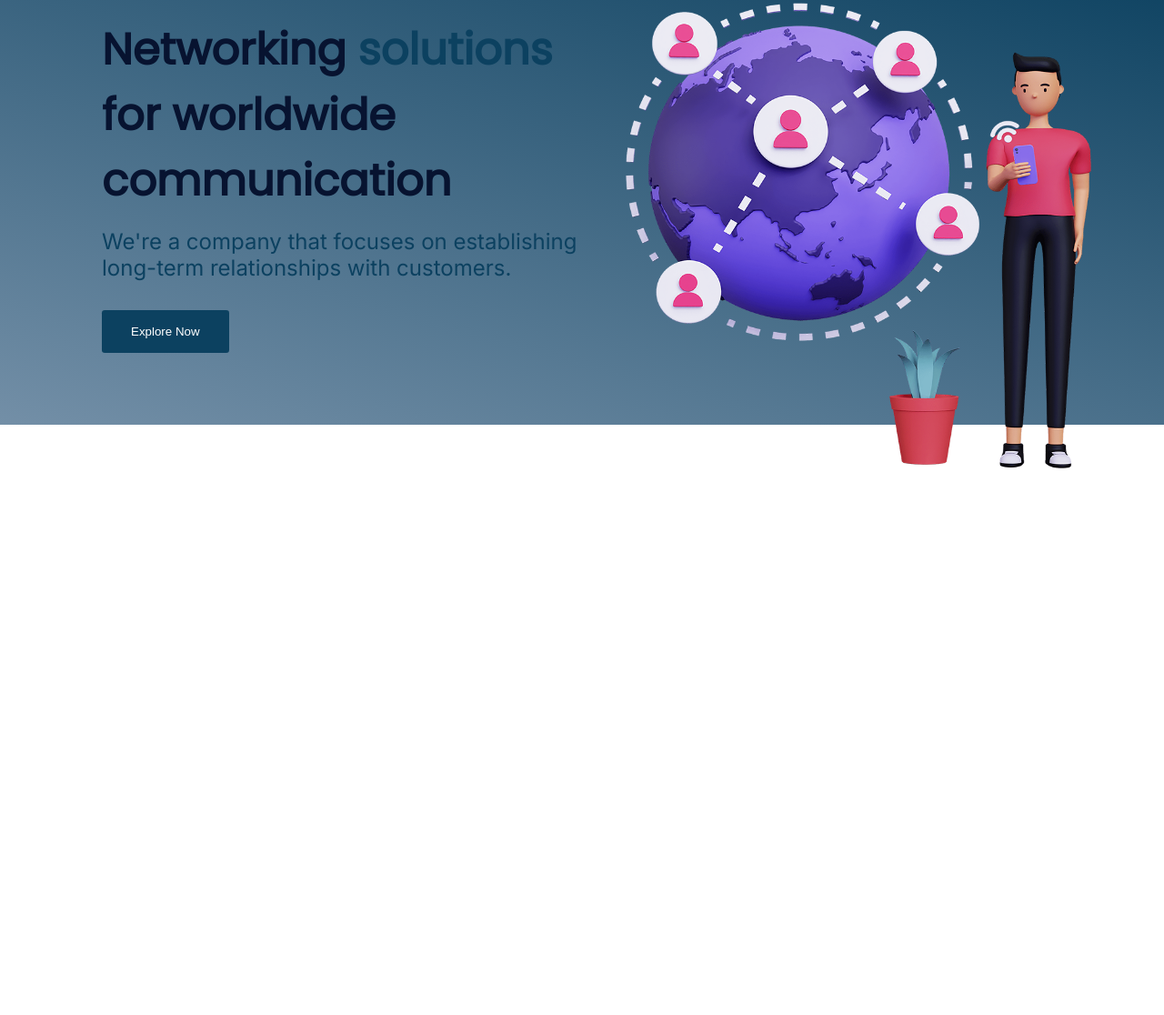
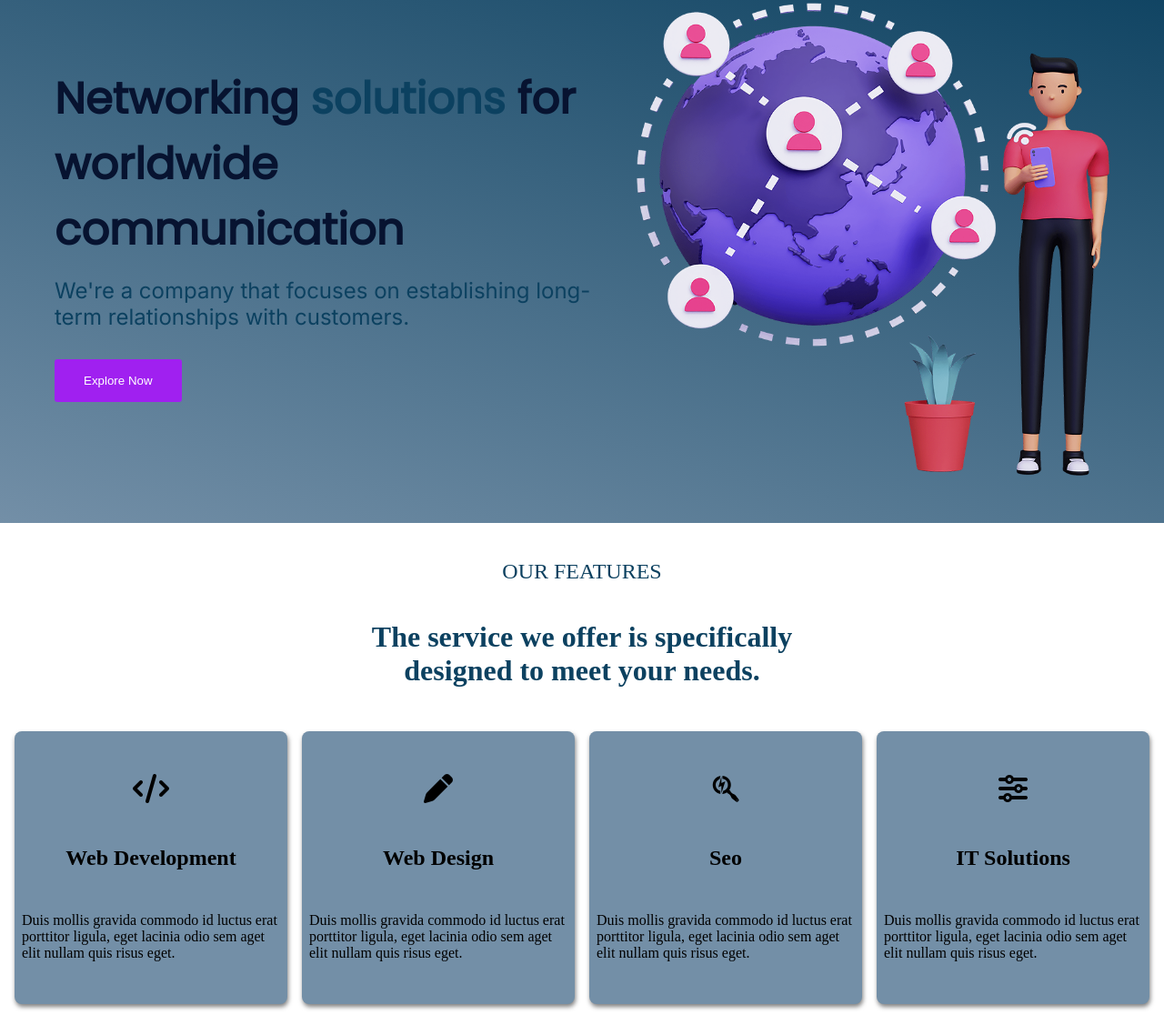
Before and after one commit to Din1998/Html-css-row-template, a website: page index.html in a window 1280 px wide. Shown: the part 110-1226 px from the top of the page at 91% size. Before the commit the page ends 800 px from the top, so only its background shows below. Drawn offline with Linux system fonts and the light colour scheme.

Commit message:
add feature section

```diff
--- a/gulpfile.js
+++ b/gulpfile.js
@@ -2,13 +2,13 @@ const {src,dest,watch,series} = require('gulp');
 const sass = require('gulp-sass')(require('sass'));
 
 function buildStyle() {
-  return src('*.scss')
+  return src('projectUiLib/**/*.scss')
   .pipe(sass())
   .pipe(dest('css'))
 }
 
 function watchTask() {
-  watch(['*.scss'],buildStyle)
+  watch(['projectUiLib/**/*.scss'],buildStyle)
 }
 
 exports.default = series(buildStyle,watchTask);
--- a/index.html
+++ b/index.html
@@ -26,6 +26,7 @@
         <a href="#"><i class="fa-brands fa-twitter"></i></a>
       </div>
     </div>
+    <!-- hero section -->
     <section class="hero_ui">
       <div class="heroUi_wraper">
         <div class="hero_text_content">
@@ -34,13 +35,43 @@
           <div class="hero_btn_wraper">
             <button class="hero_btn">Explore Now</button>
           </div>
-
         </div>
         <div class="hero_img_content">
           <img class="hero_img" src="./Assist/3d6.png"/>
         </div>
       </div>
     </section>
+    <!-- feature section -->
+    <section class="feture">
+      <div class="">
+        <div class="feature_text_box">
+          <span class="feature_title">OUR FEATURES</span>
+          <h1 class="feature_content">The service we offer is specifically designed to meet your needs.</h1>
+        </div>
+        <div class="card">
+          <div class="card_body">
+            <i class="fa-solid fa-code"></i>
+            <h1>Web Development</h1>
+            <p>Duis mollis gravida commodo id luctus erat porttitor ligula, eget lacinia odio sem aget elit nullam quis risus eget.</p>
+          </div>
+          <div class="card_body">
+            <i class="fa-solid fa-pen"></i>
+            <h1>Web Design</h1>
+            <p>Duis mollis gravida commodo id luctus erat porttitor ligula, eget lacinia odio sem aget elit nullam quis risus eget.</p>
+          </div>
+          <div class="card_body">
+            <i class="fa-brands fa-searchengin"></i>
+            <h1>Seo</h1>
+            <p>Duis mollis gravida commodo id luctus erat porttitor ligula, eget lacinia odio sem aget elit nullam quis risus eget.</p>
+          </div>
+          <div class="card_body">
+            <i class="fa-sharp fa-solid fa-sliders"></i>
+            <h1>IT Solutions</h1>
+            <p>Duis mollis gravida commodo id luctus erat porttitor ligula, eget lacinia odio sem aget elit nullam quis risus eget.</p>
+          </div>
+        </div>
+      </div>
+    </section>
   </div>
 </body>
 </html>
--- a/index.scss
+++ /dev/null
@@ -1,126 +0,0 @@
-@import'variables';
-
-*{
-  margin: 0;
-  padding: 0;
-
-}
-
-.nav_bar{
-  height: 4rem;
-  font-family: $--base-heading-Font;
-  color: $--base-heading-color;
-  display: flex;
-  flex-direction: row;
-  justify-content: space-around;
-  align-items: center;
-  border-bottom: 1px solid $--base-btn-color;
-  background-color: $--base-page-background;
-}
-
-nav{
-  display: flex;
-  flex-direction: row;
-  justify-content: space-around;
-
-  a{
-    padding: 0px 12px;
-    text-decoration: none;
-    color: $--base-heading-color;
-    font-size: $--base-navFont-size;
-    font-family: $--base-navFont-weight;
-  }
-}
-
-nav{
-  a:hover{
-    transform: translateY(0.2rem);
-    transition: 0.8s all;
-  }
-}
-
-.nav_icon{
-  width: 4rem;
-  display: flex;
-  flex-direction: row;
-  justify-content: space-between;
-  a{
-    text-decoration: none;
-    color: $--base-heading-color;
-    i{
-      font-size: 1.5rem;
-    }
-  }
-}
-
-.nav_icon{
-    a:hover{
-      transform: translateY(0.2rem);
-      transition: 0.5s all;
-    }
-}
-
-
-//Hero ui
-.hero_ui{
-  height: 32rem;
-  background-image: $--base-linear-background;
-  padding: $--base-padding;
-
-}
-
-.heroUi_wraper{
-  width: 100%;
-  height: 26rem;
-  padding: 3rem 0rem;
-  display: flex;
-  flex-direction: row;
-
-}
-
-.hero_text_content{
-  padding: 0rem 2rem;
-  display: flex;
-  flex-direction: column;
-  justify-content: center;
-  span{
-    color: $--base-span-color;
-  }
-
-  h1{
-    font-family: $--base-heading-Font;
-    font-family: 600;
-    font-size: 3rem;
-    text-align: left;
-    color: $--base-heading-color;
-  }
-  p{
-    padding: 1rem 0rem;
-    font-family: $--base-title-Font;
-    font-size: 1.5rem;
-    color: $--base-title-color;
-  }
-}
-
-.hero_btn_wraper{
-  padding: 1rem 0rem;
-}
-
-.hero_btn{
-  background: $--base-btn-color;
-  color: $--base-color-wht;
-  padding: $--hero-btn-padding;
-  border: none;
-  border-radius: 0.2rem;
-}
-
-.hero_btn:hover{
-  transform: translateX(0.2rem);
-  transition: 0.2s all;
-
-}
-
-.hero_img{
-  height: 32rem;
-  width: 32rem;
-}
--- /dev/null
+++ b/projectUiLib/_base.scss
@@ -0,0 +1,46 @@
+*{
+  margin: 0;
+  padding: 0;
+}
+
+//Hero ui
+.hero_ui{
+  background-image: $--base-linear-background;
+}
+
+.heroUi_wraper{
+  padding: 3rem 0rem;
+  display: flex;
+  flex-direction: row;
+  justify-content: center;
+  flex-wrap: wrap;
+}
+
+.hero_text_content{
+  width: 50%;
+  display: flex;
+  flex-direction: column;
+  justify-content: center;
+  text-align: left;
+  span{
+    color: $--base-span-color;
+  }
+  h1{
+    font-family: $--base-heading-Font;
+    font-family: 600;
+    font-size: 3rem;
+    text-align: left;
+    color: $--base-heading-color;
+  }
+  p{
+    padding: 1rem 0rem;
+    font-family: $--base-title-Font;
+    font-size: 1.5rem;
+    color: $--base-title-color;
+  }
+}
+
+.hero_img{
+  height: 520px;
+  width: 520px;
+}
--- /dev/null
+++ b/projectUiLib/_colors.scss
@@ -0,0 +1,10 @@
+$--colors: (
+"blue":#0000ff,
+"red":#e32227,
+"yellow":#ffbf00,
+"green":#00ff00,
+"purple":#a020f0,
+"grey":#8d918d,
+"black":#0a0a0a,
+"white": #fff,
+);
--- a/_variables.scss
+++ b/projectUiLib/_variables.scss
@@ -15,6 +15,18 @@ $--base-btn-color:#0C4160;
 $--base-card-background: #738FA7;
 $--base-color-wht:  #ffffff;
 
+//color plate
+
+
+//base font size
+$--base-font-size: 1rem;
+$--font-size-sm: $--base-font-size * 0.75;
+$--font-size-md: $--base-font-size * 1.5;
+$--font-size-lg: $--base-font-size * 2;
+$--font-size-xl: $--base-font-size * 3;
+
+
+
 //navbar font size
 $--base-navFont-size: 1.2rem;
 $--base-navFont-weight: 900;
@@ -26,4 +38,7 @@ $--base-linear-background: linear-gradient(15deg, #738FA7,#0C4160);
 $--base-padding: 0rem 5rem;
 
 //hero button padding
-$--hero-btn-padding: 1rem 2rem
+$--hero-btn-padding: 1rem 2rem;
+
+//box shadow
+$--base-shadow: 1px 3px 5px rgba(0,0,0,0.5);
--- /dev/null
+++ b/projectUiLib/components/_card.scss
@@ -0,0 +1,27 @@
+.card{
+  display: flex;
+  flex-wrap: wrap;
+  flex-direction: row;
+  justify-content: space-evenly;
+  align-items: center;
+
+}
+
+.card_body{
+  margin: 12px 0px;
+  background-color: $--base-card-background;
+  width: 300px;
+  height: 300px;
+  display: flex;
+  justify-content: space-evenly;
+  flex-direction: column;
+  align-items: center;
+  box-shadow: $--base-shadow;
+  border-radius: 8px;
+  i{
+    font-size: 32px;
+  }
+  p{
+    padding: 0px 8px;
+  }
+}
--- /dev/null
+++ b/projectUiLib/components/_featureTextBox.scss
@@ -0,0 +1,20 @@
+.feature_text_box{
+  display: flex;
+  flex-direction: column;
+  align-items: center;
+}
+
+.feature_title{
+  padding: 40px 0px;
+  color: $--base-title-color;
+  font-size: $--font-size-md;
+}
+
+.feature_content{
+  text-align: center;
+  width: 40%;
+  padding: 0px 0px 36px 0px;
+  font-size: $--font-size-lg;
+  color: $--base-title-color;
+
+}
--- /dev/null
+++ b/projectUiLib/components/_heroBtn.scss
@@ -0,0 +1,18 @@
+.hero_btn_wraper{
+  padding: 1rem 0rem;
+}
+
+.hero_btn{
+  background: map-get($--colors,"purple");
+  color: $--base-color-wht;
+  padding: $--hero-btn-padding;
+  border: none;
+  border-radius: 0.2rem;
+  cursor: pointer;
+}
+
+.hero_btn:hover{
+  transform: translateX(0.2rem);
+  transition: 0.2s all;
+
+}
--- /dev/null
+++ b/projectUiLib/components/_navBar.scss
@@ -0,0 +1,55 @@
+@import '../variables';
+
+.nav_bar{
+  height: 4rem;
+  font-family: $--base-heading-Font;
+  color: $--base-heading-color;
+  display: flex;
+  flex-direction: row;
+  justify-content: space-around;
+  align-items: center;
+  border-bottom: 1px solid $--base-btn-color;
+  background-color: $--base-page-background;
+}
+
+nav{
+  display: flex;
+  flex-direction: row;
+  justify-content: space-around;
+
+  a{
+    padding: 0px 12px;
+    text-decoration: none;
+    color: $--base-heading-color;
+    font-size: $--base-navFont-size;
+    font-family: $--base-navFont-weight;
+  }
+}
+
+nav{
+  a:hover{
+    transform: translateY(0.2rem);
+    transition: 0.8s all;
+  }
+}
+
+.nav_icon{
+  width: 4rem;
+  display: flex;
+  flex-direction: row;
+  justify-content: space-between;
+  a{
+    text-decoration: none;
+    color: $--base-heading-color;
+    i{
+      font-size: $--font-size-md;
+    }
+  }
+}
+
+.nav_icon{
+    a:hover{
+      transform: translateY(0.2rem);
+      transition: 0.5s all;
+    }
+}
--- /dev/null
+++ b/projectUiLib/index.scss
@@ -0,0 +1,16 @@
+//variables & functions
+@import'variables';
+
+//base & layout
+@import'base';
+
+//colors
+@import 'colors';
+
+//components(button,card,navbar)
+@import 'components/heroBtn';
+@import 'components/navBar';
+@import 'components/card';
+@import 'components/featureTextBox'
+
+//utilities (mergin,padding,opacity)
```
Also changed, not shown: css/index.css.
